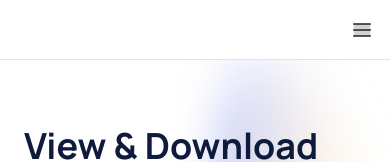
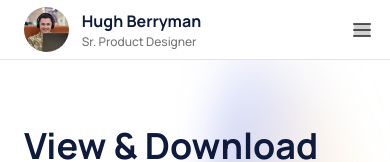
Before and after one commit to HughBerryman/hughberryman.com, a Nuxt app: page /about in a window 390 px wide. Shown: the top 162 px of the page. Built offline with nearby package versions, Linux system fonts and the light colour scheme.

Commit message:
adding in conditional profile-header rendering

```diff
--- a/app.vue
+++ b/app.vue
@@ -15,7 +15,19 @@ const showSideNav = ref(false);
         <h3>Hugh Berryman</h3>
         <p>Sr. Product Designer</p>
       </NuxtLink> -->
-      <div />
+      <!-- <div /> -->
+
+      <div class="profile-header">
+        <NuxtImg
+          src="/img/hugh-working-headshot-crop.jpeg"
+          alt="Hugh Berryman Profile Image"
+          class="profile-image"
+        />
+        <div class="name-role-section">
+          <h3 class="name">Hugh Berryman</h3>
+          <p class="role">Sr. Product Designer</p>
+        </div>
+      </div>
 
       <Icon
         name="ph:list-duotone"
--- a/assets/0_index.css
+++ b/assets/0_index.css
@@ -1,4 +1,4 @@
-@import url('https://fonts.googleapis.com/css2?family=Manrope:wght@200..800&display=swap');
+@import url("https://fonts.googleapis.com/css2?family=Manrope:wght@200..800&display=swap");
 
 @import "./1_defaults.css";
 @import "./2_semantic-colors.css";
@@ -20,9 +20,45 @@
   gap: 1rem;
 }
 
+.profile-header {
+  display: flex;
+  flex-direction: row;
+  padding: 20px;
+  align-items: center;
+  margin: 1.5rem;
+}
+
+.profile-image {
+  width: 45px;
+  height: 45px;
+  border-radius: 50%;
+  object-fit: cover;
+  margin-right: 0.8rem;
+}
+
+.name-role-section {
+  font-size: 16px;
+  font-weight: 500;
+}
+
+.name {
+  font-weight: 700;
+}
+
+.role {
+  font-weight: 500;
+  font-size: 12px;
+  color: var(--color-text-secondary);
+}
+
 @media screen and (max-width: 768px) {
   .main-container {
     width: 90%;
     margin-inline: 1.5rem;
   }
+
+  .profile-header {
+    margin: .5rem;
+    padding: 0;
+  }
 }
--- a/components/AppNavigation.vue
+++ b/components/AppNavigation.vue
@@ -36,37 +36,6 @@
   background-color: #fff;
   /* box-shadow: 0 2px 10px rgba(0, 0, 0, 0.1); */
   border-right: 1px solid var(--primary-100);
-}
-
-.profile-header {
-  display: flex;
-  flex-direction: row;
-  padding: 20px;
-  align-items: center;
-  margin: 1.5rem;
-}
-
-.profile-image {
-  width: 45px;
-  height: 45px;
-  border-radius: 50%;
-  object-fit: cover;
-  margin-right: 0.8rem;
-}
-
-.name-role-section {
-  font-size: 16px;
-  font-weight: 500;
-}
-
-.name {
-  font-weight: 700;
-}
-
-.role {
-  font-weight: 500;
-  font-size: 12px;
-  color: var(--color-text-secondary);
 }
 
 .nav-items-container {
@@ -117,6 +86,10 @@ a.router-link-exact-active .icon {
     animation: slideIn 0.5s forwards;
     transition: 2.2s cubic-bezier(0.36, -0.01, 0, 0.77);
   }
+
+  .profile-header {
+    display: none;
+  }
 }
 </style>
 
```
